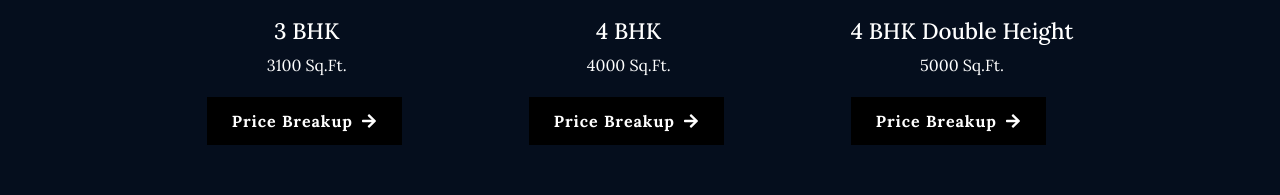
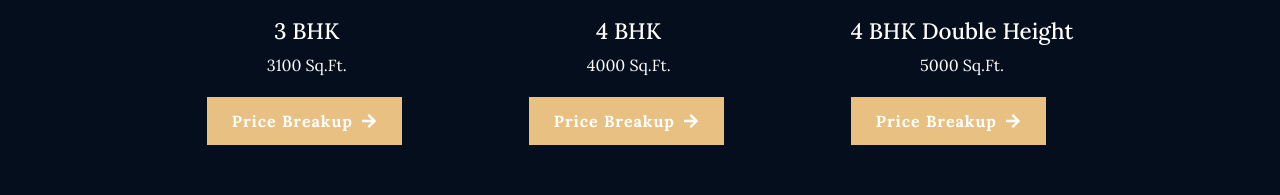
Before and after one commit to mdkashif0631/gurgaonLuxuryLiving, a React (Create React App) app: page /elanemperor in a window 1280 px wide. Shown: the part 5393-5588 px from the top of the page. Built offline with nearby package versions, Linux system fonts and the light colour scheme; a web font is replaced by a local one.

Commit message:
Work done on emperor on concept three test branch

```diff
--- a/src/PLP/component/FloorPlan.css
+++ b/src/PLP/component/FloorPlan.css
@@ -58,7 +58,7 @@
 }
 
 .elan-floorplans-btn {
-  background-color: #000000;
+  background-color: #E8C182;
   color: rgb(255, 255, 255);
   border: none;
   padding: 12px 25px;
--- a/src/PLP/component/FloorPlan.js
+++ b/src/PLP/component/FloorPlan.js
@@ -32,7 +32,7 @@ export default function FloorPlan() {
         {plans.map((plan) => (
           <div key={plan.id} className="elan-floorplans-card">
             <img
-              src="https://res.cloudinary.com/dif213nbi/image/upload/v1755377563/house_qhfvsv_sezsmb.jpg"
+              src="https://res.cloudinary.com/dif213nbi/image/upload/v1754908551/house_qhfvsv.png"
               alt={plan.title}
               className="elan-floorplans-icon"
             />
```
